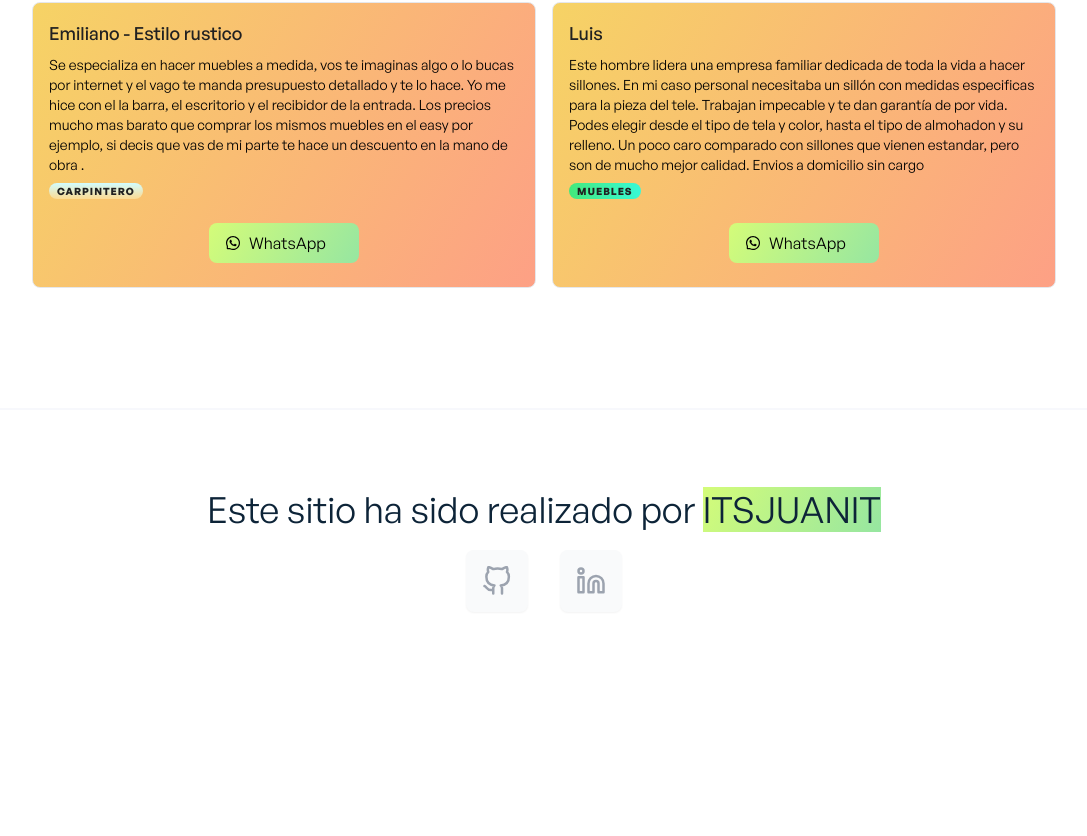
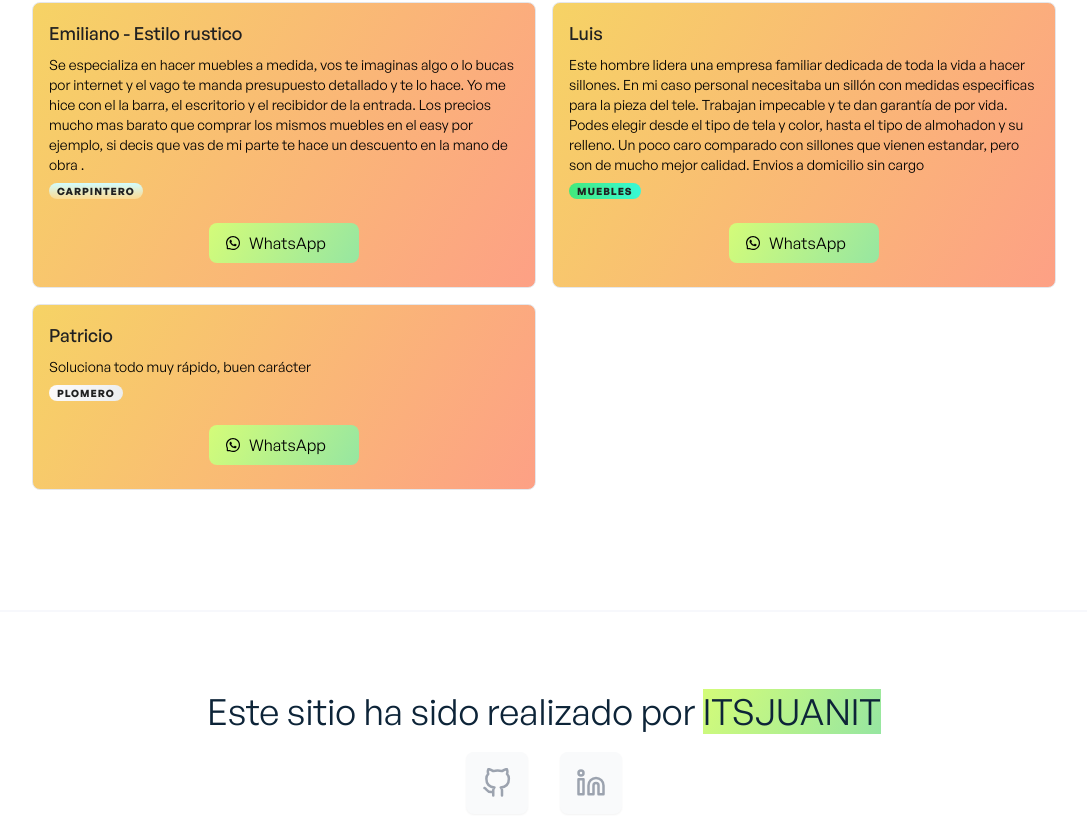
Before and after one commit to Itsjuanit/yaoficio, a React (Create React App) app: page / in a window 1280 px wide. Shown: the part 1566-2402 px from the top of the page, without its empty margins (96-1183 px from the left). Before the commit the page ends 2322 px from the top, so only its background shows below. Built offline with nearby package versions, Linux system fonts and the light colour scheme.

Commit message:
Se agrego nuevo worker

```diff
--- a/src/data/projects.js
+++ b/src/data/projects.js
@@ -47,4 +47,11 @@ export const projectsData = [
     tag: "MUEBLES",
     number: "https://api.whatsapp.com/send?phone=542644169375",
   },
+  {
+    id: 7,
+    title: "Patricio",
+    category: "Soluciona todo muy rápido, buen carácter ",
+    tag: "PLOMERO",
+    number: "https://api.whatsapp.com/send?phone=542644655692",
+  },
 ];
```
